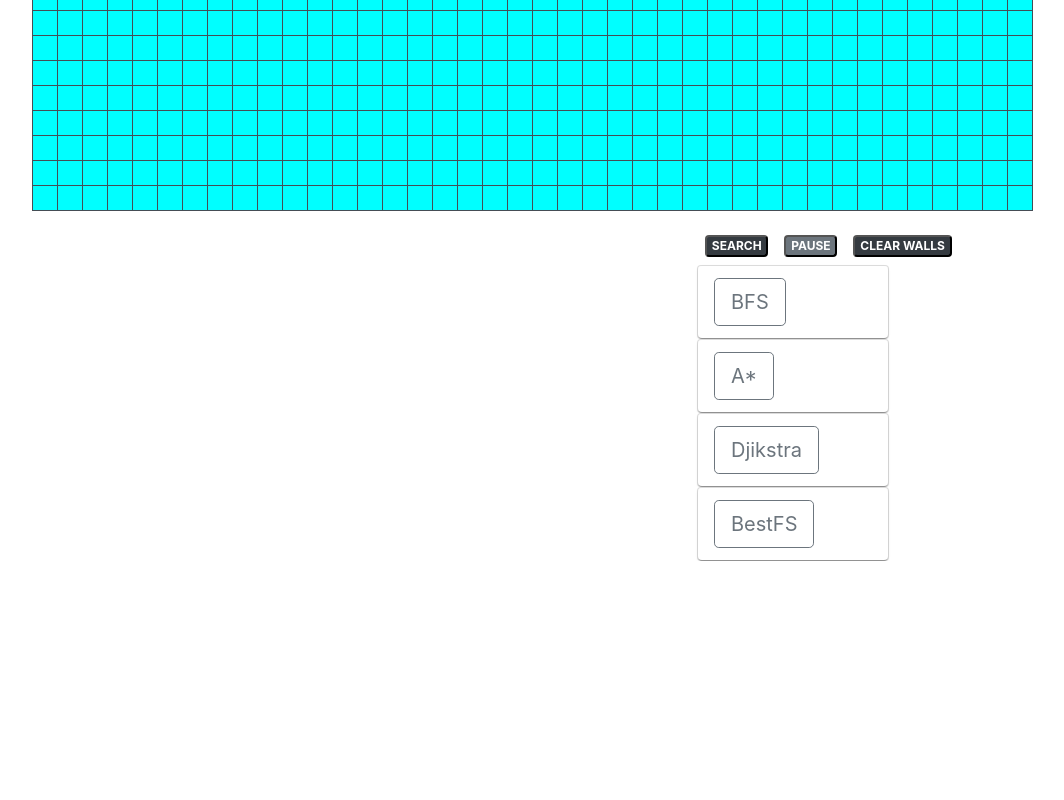
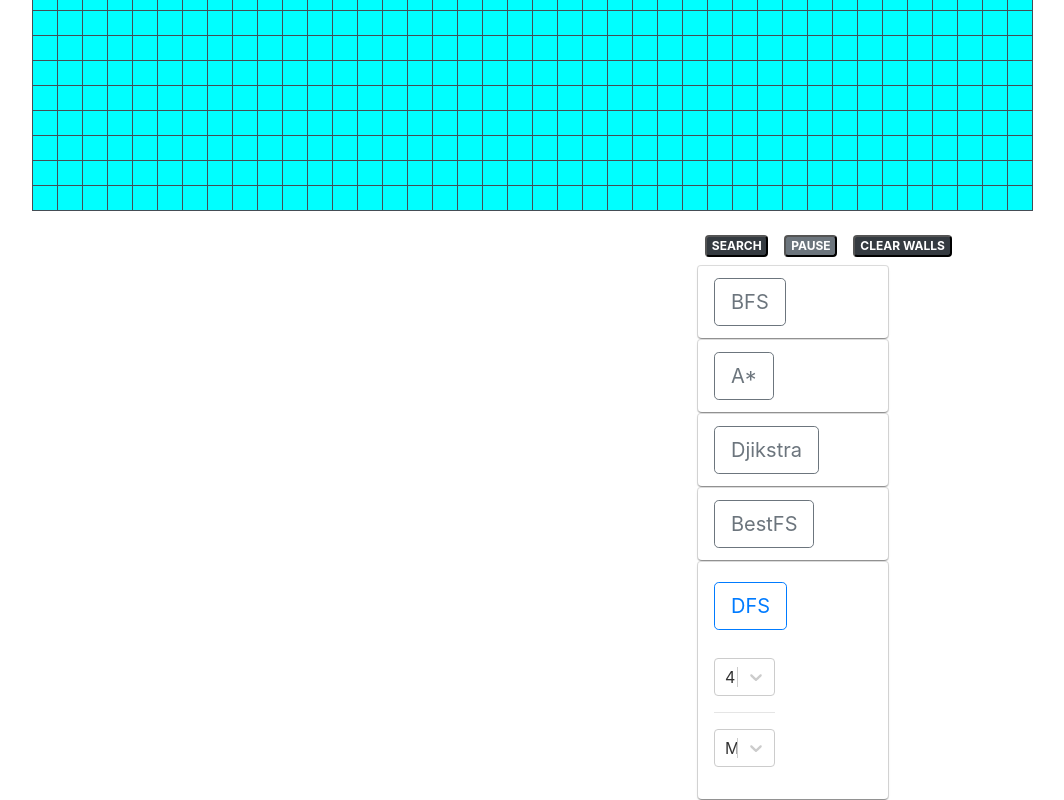
Before and after one commit to NiharikaVadlamudi/Path-Finding-Microsoft-Project-Team-Phoenix-, a React (Create React App) app: page / in a window 1280 px wide. Shown: the part 541-1341 px from the top of the page, without its empty margins (53-1117 px from the left). Before the commit the page ends 1102 px from the top, so only its background shows below. Built offline with nearby package versions, Linux system fonts and the light colour scheme.

Commit message:
Update Agent.jsx
DFS button

```diff
--- a/src/components/Agent.jsx
+++ b/src/components/Agent.jsx
@@ -24,7 +24,9 @@ class Agent extends Component {
           {id : glob.bfsButtonId , label:"BFS" , options: [false, true]},
           {id : glob.aStarButtonId , label:"A*" , options: [true, true]},
           {id : glob.djikstraButtonId , label:"Djikstra" , options: [false, true]},
-          {id: glob.bestfsButtonId, label: "BestFS", options: [true, true]}
+          {id: glob.bestfsButtonId, label: "BestFS", options: [true, true]},
+          {id : glob.dfsButtonId,label:"DFS",options:[true,true]}
+
         ],
 
     }
```
